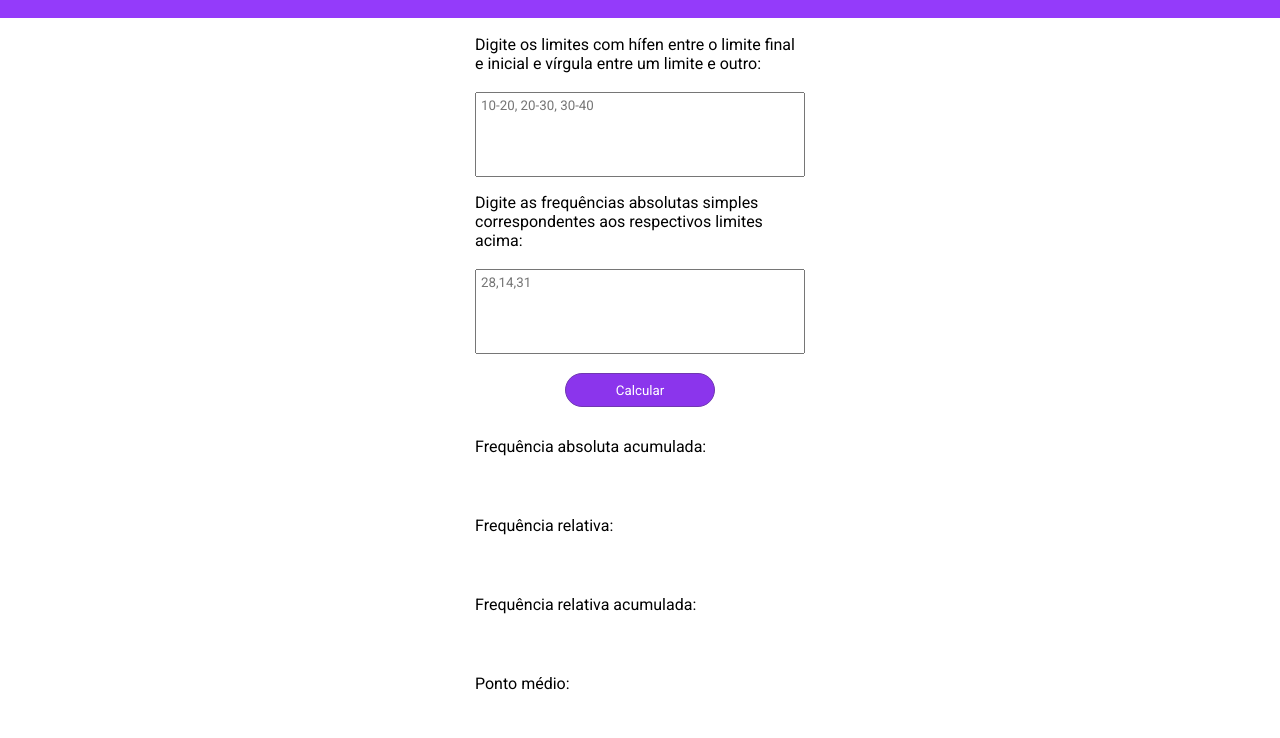
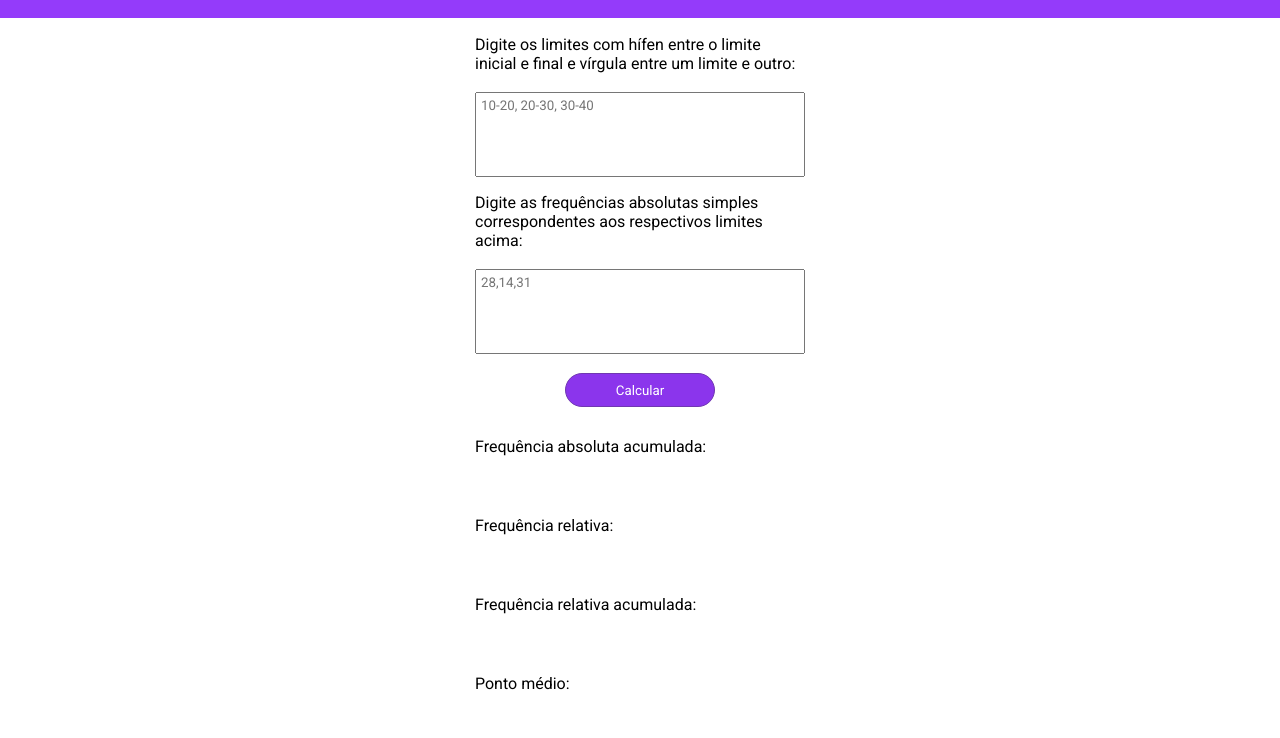
Before and after one commit to luigieterovik/dados-agrupados, a plain HTML site: page index.html in a window 1280 px wide. Shown: the part 62-800 px from the top of the page. Drawn offline with Linux system fonts and the light colour scheme.

Commit message:
Update index.html

```diff
--- a/index.html
+++ b/index.html
@@ -20,7 +20,7 @@
         <div class="divWrapperbody">
             <div class="divCalculo">
                 <div class="divNumeros">
-                    <label class="digitar" id="labelNumeros">Digite os limites com hífen entre o limite final e inicial e vírgula entre um limite e outro:</label><br>
+                    <label class="digitar" id="labelNumeros">Digite os limites com hífen entre o limite inicial e final e vírgula entre um limite e outro:</label><br>
                     <textarea placeholder="10-20, 20-30, 30-40" id="textareaNumeros"></textarea>
                 </div>
 
```
